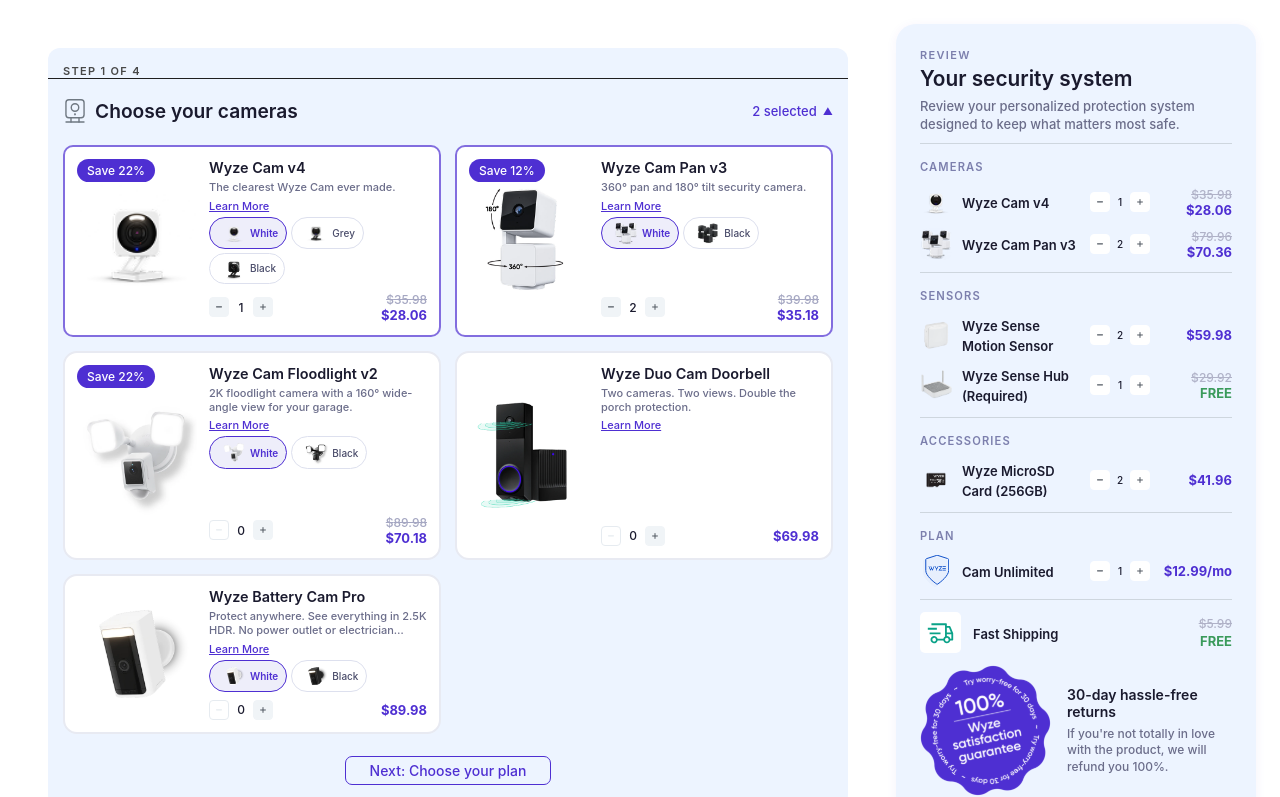
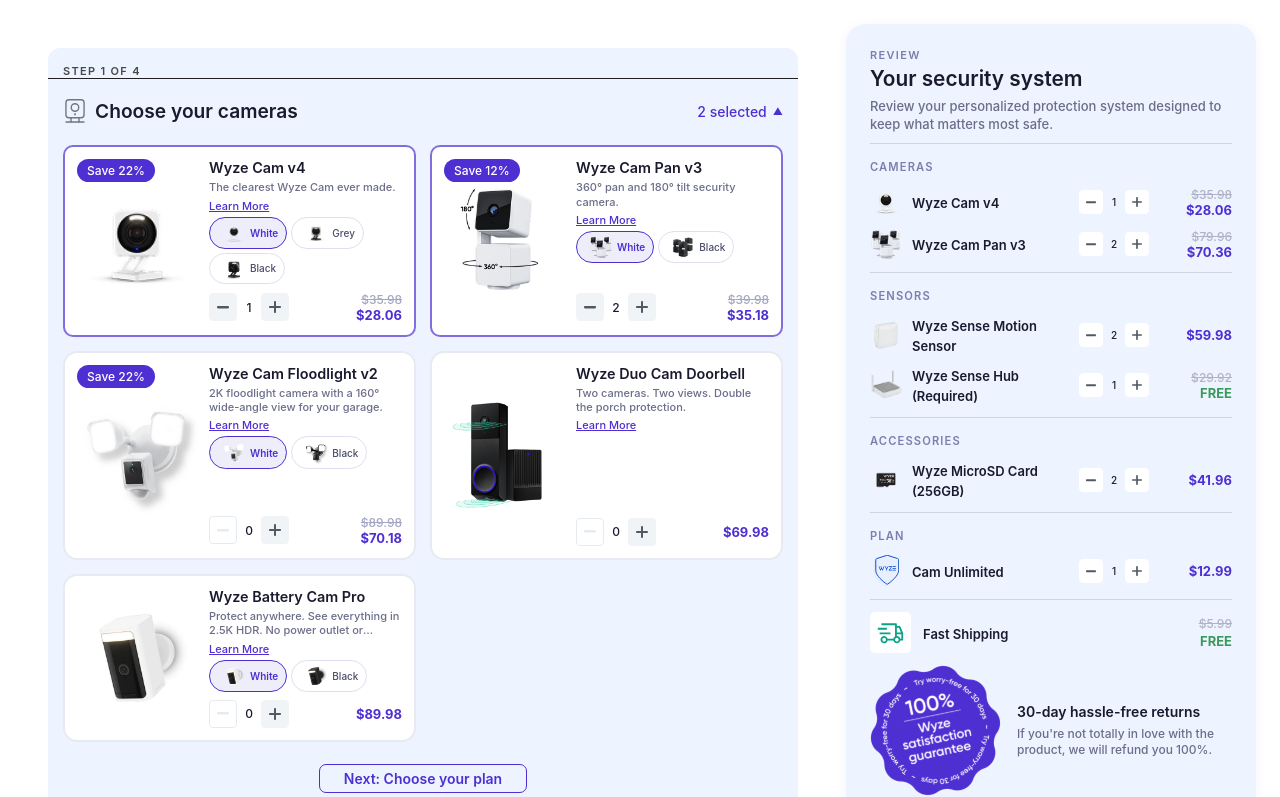
Before and after one commit to Abdo-Rabea/bundle-builder-takehome, a React (Vite) app: page / in a window 1280 px wide. Shown: the top 797 px of the page. Built offline with nearby package versions, Linux system fonts and the light colour scheme; a web font is replaced by a local one.

Commit message:
update: quantity stepper style and global styles

```diff
--- a/src/store/selectors.ts
+++ b/src/store/selectors.ts
@@ -53,7 +53,6 @@
           quantity,
           unitPrice,
           lineTotal: unitPrice * quantity,
-          billingPeriod: product.billingPeriod,
         } satisfies ReviewLine;
       })
       .filter((line): line is ReviewLine => line !== null),
--- a/src/styles/globals.css
+++ b/src/styles/globals.css
@@ -78,7 +78,7 @@
 
 .system-builder-page {
   display: grid;
-  grid-template-columns: 1fr 360px;
+  grid-template-columns: 1fr 410px;
   gap: 24px;
   padding: 24px;
   max-width: 1400px;
@@ -193,7 +193,8 @@
   align-items: center;
   gap: 6px;
   color: #4e2fd2;
-  font-size: 13px;
+  font-size: 14px;
+  font-weight: 500;
 }
 
 .accordion-step__arrow {
@@ -410,18 +411,12 @@
   color: #525963;
   border-radius: 4px;
   cursor: pointer;
-  width: 20px;
-  height: 20px;
+  width: 28px;
+  height: 28px;
   display: flex;
   align-items: center;
   justify-content: center;
-  font-size: 20px;
-  font-weight: 500;
   transition: all 0.15s;
-  -webkit-border-radius: 4px;
-  -moz-border-radius: 4px;
-  -ms-border-radius: 4px;
-  -o-border-radius: 4px;
 }
 
 .quantity-stepper button:hover:not(:disabled) {
@@ -563,11 +558,13 @@
 }
 
 .review-line__controls .quantity-stepper {
-  width: 60px;
-  height: 18px;
-  gap: 3px;
+  width: 72px;
+  height: 28px;
+  gap: 4px;
 }
 .review-line__controls .quantity-stepper button {
+  width: 24px;
+  height: 24px;
   border-color: #fff;
   background: #fff;
   color: #525963;
@@ -805,7 +802,7 @@
   /* width: 242px;
 height: 39px; */
   font-family: inherit;
-  font-weight: 500;
+  font-weight: 600;
   padding: 5px 24px;
   border: 1px solid #4e2fd2;
   border-radius: 7px;
@@ -905,7 +902,7 @@
   }
 
   .review-panel__sidebar {
-    width: 280px;
+    /* width: 280px; */
     flex-shrink: 0;
   }
 }
--- a/src/ui/QuantityStepper.tsx
+++ b/src/ui/QuantityStepper.tsx
@@ -21,8 +21,8 @@
         type="button"
       >
         <svg
-          width="8"
-          height="2"
+          width="12"
+          height="3"
           viewBox="0 0 8 2"
           fill="none"
           xmlns="http://www.w3.org/2000/svg"
@@ -40,8 +40,8 @@
         type="button"
       >
         <svg
-          width="8"
-          height="8"
+          width="12"
+          height="12"
           viewBox="0 0 8 8"
           fill="none"
           xmlns="http://www.w3.org/2000/svg"
```
